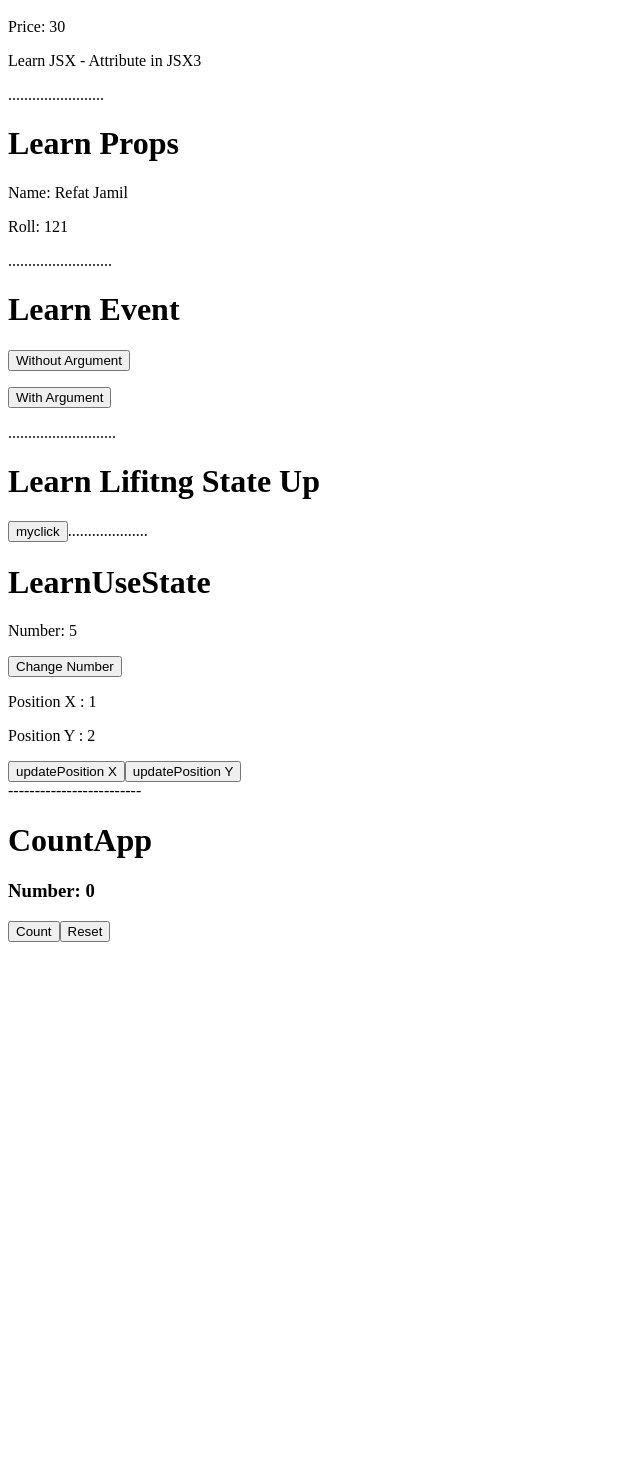
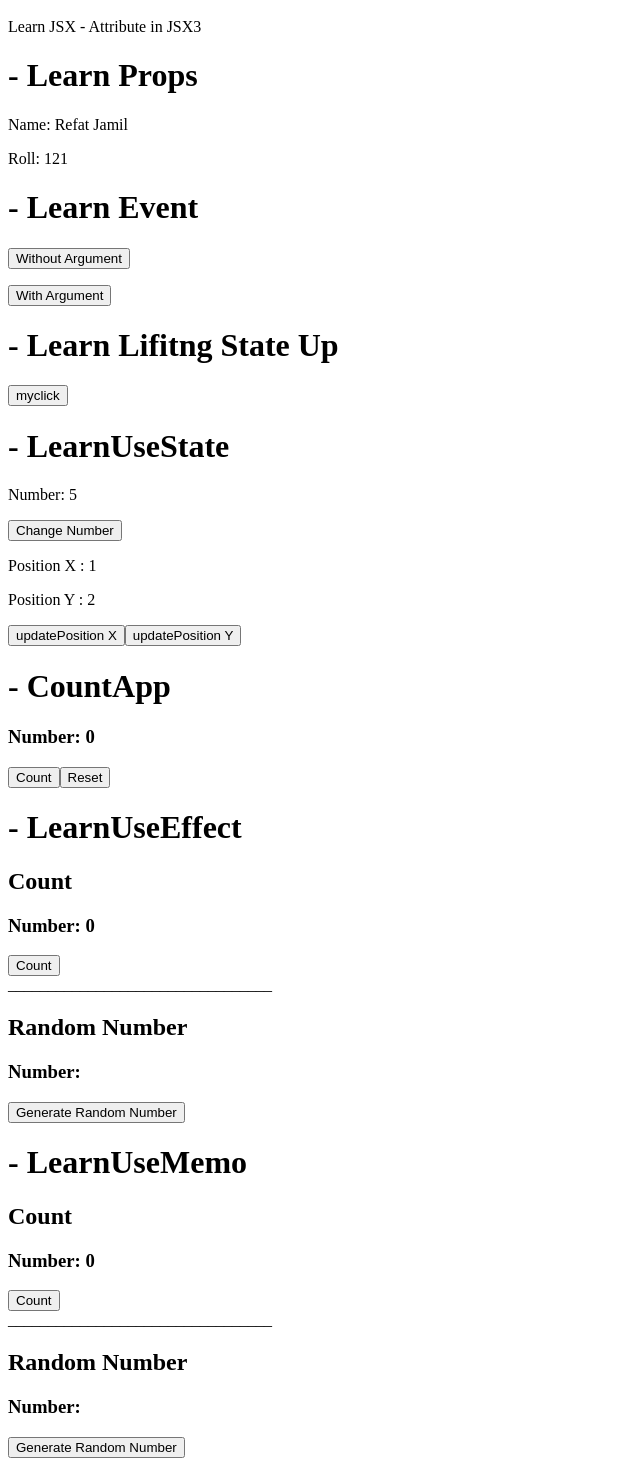
Before and after one commit to refatjamil/Learning-ReactJs, a React (Vite) app in the folder myfirst-reactjs-project/: page / in a window 1280 px wide. Shown: the part 296-1762 px from the top of the page, without its empty margins (0-640 px from the left). Before the commit the page ends 1246 px from the top, so only its background shows below. Built offline with nearby package versions, Linux system fonts and the light colour scheme.

Commit message:
day 06 - learn useEffect and useMemo

```diff
--- a/myfirst-reactjs-project/src/App.jsx
+++ b/myfirst-reactjs-project/src/App.jsx
@@ -5,6 +5,8 @@ import { LearnEvent } from './components/LearnEvent'
 import { LearnLiftingStateUp } from './components/LearnLiftingStateUp'
 import {LearnUseState} from './components/LearnUseState'
 import {CountApp} from './components/CountApp'
+import { LearnUseEffect } from './components/LearnUseEffect'
+import { LearnUseMemo } from './components/LearnUseMemo'
 
 function App() {
 
@@ -20,6 +22,8 @@ function App() {
     <LearnLiftingStateUp click={getData}/>
     <LearnUseState/>
     <CountApp/>
+    <LearnUseEffect/>
+    <LearnUseMemo/>
 
     </>
   )
--- a/myfirst-reactjs-project/src/components/CountApp.jsx
+++ b/myfirst-reactjs-project/src/components/CountApp.jsx
@@ -5,7 +5,8 @@ export const CountApp = () => {
     const [count, setCount] = useState(0)
 
     const countNumber = () => {
-        setCount(count + 1)
+        // setCount(count + 1)
+        setCount(prevcount => prevcount + 1)
     }
 
     const reset = () =>{
@@ -14,7 +15,7 @@ export const CountApp = () => {
 
   return (
     <>
-        <h1>CountApp</h1>
+        <h1>- CountApp</h1>
 
 
         <h3>Number: {count} </h3>
--- a/myfirst-reactjs-project/src/components/LearnComponents.jsx
+++ b/myfirst-reactjs-project/src/components/LearnComponents.jsx
@@ -1,11 +1,10 @@
 export const LearnComponents = () => {
     return(
         <>
-        <h1>Learn Components</h1>
+        <h1>- Learn Components</h1>
 
         <p>Fisst line of paragraph</p>
         <p>Second line of paragraph</p>
-        <p>-------------------</p>
 
         </>
     )
--- a/myfirst-reactjs-project/src/components/LearnEvent.jsx
+++ b/myfirst-reactjs-project/src/components/LearnEvent.jsx
@@ -13,14 +13,13 @@ export const LearnEvent = () => {
 
     return (
         <>
-        <h1>Learn Event</h1>
+        <h1>- Learn Event</h1>
 
         <button onClick={WithoutARG}>Without Argument</button>
         <p id="wa1"></p>
 
         <button onClick={()=>WithARG("after clicked WithARG button")}>With Argument</button>
         <p id="wa2"></p>
-        ...........................
         </>
     )
 }
--- a/myfirst-reactjs-project/src/components/LearnJSX.jsx
+++ b/myfirst-reactjs-project/src/components/LearnJSX.jsx
@@ -6,7 +6,7 @@ export const LearnJSX = () => {
     return(
         <>
         {/* React.createElement("h1", "null", "Learn JSX") */}
-        <h1>Learn JSX</h1>
+        <h1>- Learn JSX</h1>
 
 
         {/* React.createElement("p", "null", "Learn JSX 1") */}
@@ -20,7 +20,6 @@ export const LearnJSX = () => {
 
         {/* Attribute in JSX */}
         <p className="bg-primary">Learn JSX - Attribute in JSX3</p>
-        ........................
         </>
     )
 }
--- a/myfirst-reactjs-project/src/components/LearnLiftingStateUp.jsx
+++ b/myfirst-reactjs-project/src/components/LearnLiftingStateUp.jsx
@@ -7,9 +7,8 @@ export const LearnLiftingStateUp =(props) => {
 
     return(
         <>
-        <h1>Learn Lifitng State Up</h1>
+        <h1>- Learn Lifitng State Up</h1>
         <button onClick={myClick}>myclick</button>
-        ....................
         </>
     )
 }
--- a/myfirst-reactjs-project/src/components/LearnProps.jsx
+++ b/myfirst-reactjs-project/src/components/LearnProps.jsx
@@ -1,10 +1,9 @@
 export const LearnProps = (props) => {
     return (
         <>
-        <h1>Learn Props</h1>
+        <h1>- Learn Props</h1>
         <p>Name: {props.name}</p>
         <p>Roll: {props.roll}</p>
-        ..........................
         </>
     )
 }
--- /dev/null
+++ b/myfirst-reactjs-project/src/components/LearnUseEffect.jsx
@@ -0,0 +1,51 @@
+import { useEffect, useState } from "react"
+
+export const LearnUseEffect = () => {
+
+    const [count, setCount] = useState(0)
+    const countNumber = () => {
+        setCount(count + 1)
+        // setCount(prevcount => prevcount + 1)
+    }
+
+    const [randomNumber, setRandomNumber] = useState(null);
+    const generateRandomNumber = () => {
+        const newRandomNumber = Math.floor(Math.random() * 100) + 1
+        setRandomNumber(newRandomNumber)
+    }
+
+    // useEffect(()=>{
+    //     console.log("useEffact called")
+    // }, [])
+
+    // useEffect(()=>{
+    //     console.log("useEffact called")
+    // }, [count])
+
+    useEffect(()=>{
+        console.log("useEffact called")
+        return () => {
+            console.log('component will unmount')
+        }
+
+    }, [count])
+
+  return (
+    <>
+        <h1>- LearnUseEffect</h1>
+        <h2>Count</h2>
+
+        <h3>Number: {count} </h3>
+
+        <button onClick={countNumber}>Count</button>
+
+        <br />_________________________________
+
+        <h2>Random Number</h2>
+
+        <h3>Number: {randomNumber} </h3>
+
+        <button onClick={generateRandomNumber}>Generate Random Number</button>
+
+        </>
+    )}
--- /dev/null
+++ b/myfirst-reactjs-project/src/components/LearnUseMemo.jsx
@@ -0,0 +1,38 @@
+import { useMemo, useState } from "react"
+
+export const LearnUseMemo = () => {
+
+    const [count, setCount] = useState(0)
+    const countNumber = () => {
+        console.log('increase count number')
+        setCount(count + 1)
+        // setCount(prevcount => prevcount + 1)
+    }
+
+    const [randomNumber, setRandomNumber] = useState(null);
+    const generateRandomNumber = () => {
+        console.log('generate random number')
+        const newRandomNumber = Math.floor(Math.random() * 100) + 1
+        setRandomNumber(newRandomNumber)
+    }
+
+
+  return (
+    <>
+        <h1>- LearnUseMemo</h1>
+        <h2>Count</h2>
+
+        <h3>Number: {count} </h3>
+
+        <button onClick={countNumber}>Count</button>
+
+        <br />_________________________________
+
+        <h2>Random Number</h2>
+
+        <h3>Number: {randomNumber} </h3>
+
+        <button onClick={generateRandomNumber}>Generate Random Number</button>
+
+        </>
+    )}
--- a/myfirst-reactjs-project/src/components/LearnUseState.jsx
+++ b/myfirst-reactjs-project/src/components/LearnUseState.jsx
@@ -13,17 +13,17 @@ export const LearnUseState=() => {
   const [position, setPosition] = useState({x:1, y:2})
 
   const updatePosition_x = () => {
-    setPosition(prevState => (console.log(prevState),{ ...prevState, x: prevState.x + 2 }));
+    setPosition(prevState => ({ ...prevState, x: prevState.x + 2 }));
   }
 
   const updatePosition_y = () => {
-    setPosition(prevState => (console.log(prevState),{ ...prevState, y: prevState.y + 2 }));
+    setPosition(prevState => ({ ...prevState, y: prevState.y + 2 }));
   }
 
 
   return (
     <>
-    <h1>LearnUseState</h1>
+    <h1>- LearnUseState</h1>
     <p>Number: {num}</p>
     <button onClick={changeNumber}>Change Number</button>
     <p>Position X : {position.x} </p>
@@ -31,8 +31,7 @@ export const LearnUseState=() => {
 
     <button onClick={updatePosition_x}>updatePosition X</button>
     <button onClick={updatePosition_y}>updatePosition Y</button>
-<br />
-    -------------------------
+
     </>
   )
 }
```
